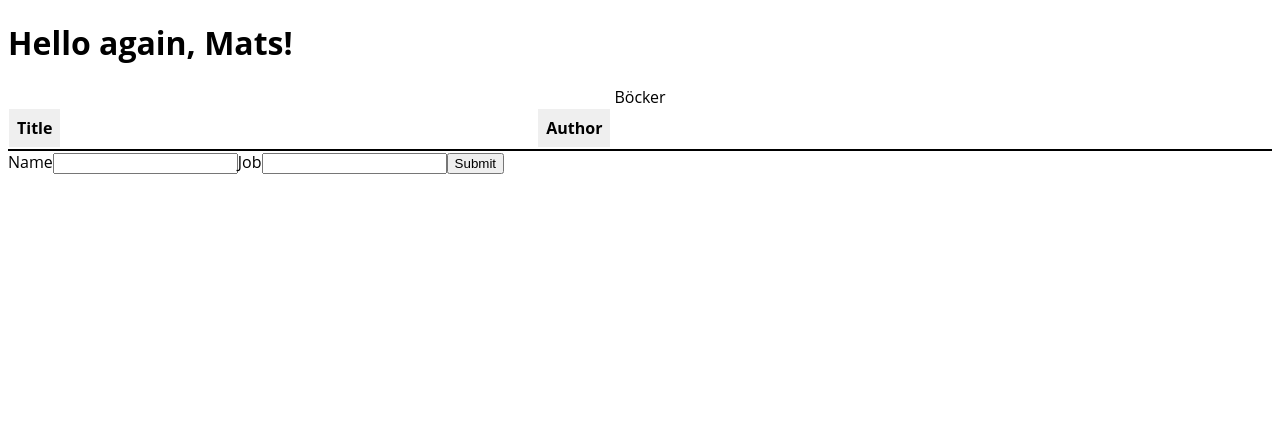
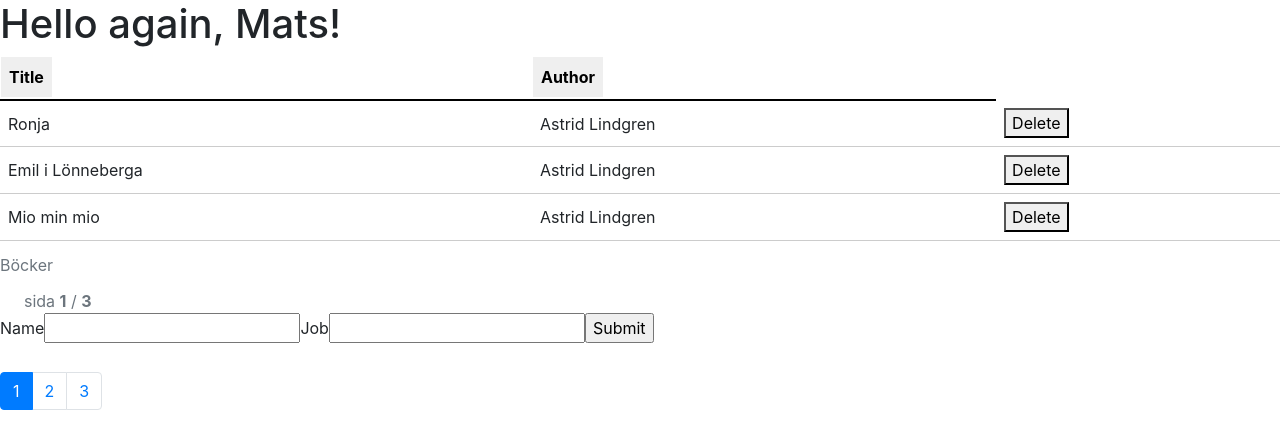
Before and after one commit to matseke/library, a React (Create React App) app: page / in a window 1280 px wide. Shown: the top 448 px of the page. Built offline with nearby package versions, Linux system fonts and the light colour scheme.

Commit message:
Added paging

```diff
--- a/package.json
+++ b/package.json
@@ -6,6 +6,7 @@
     "@testing-library/jest-dom": "^4.2.4",
     "@testing-library/react": "^9.5.0",
     "@testing-library/user-event": "^7.2.1",
+    "bootstrap": "^4.1.0",
     "react": "^16.13.1",
     "react-dom": "^16.13.1",
     "react-scripts": "3.4.3"
--- a/src/App.js
+++ b/src/App.js
@@ -1,6 +1,8 @@
+import "bootstrap/dist/css/bootstrap.min.css";
 import React, {Component} from 'react';
 import Table from './Table';
 import Form from './Form';
+import Pagination from './components/Pagination';
 
 class App extends Component {
   state = {
@@ -20,8 +22,62 @@ class App extends Component {
       //   author: 'J.K Rowling',
       //   id: 3245
       // }
-    ]
+    ],
+    currentBooks: [],
+    currentPage: null,
+    totalPages: null,
   };
+
+  componentDidMount() {
+    const library = [{
+      title: 'Ronja',
+      author: 'Astrid Lindgren',
+      id: 1254
+    },
+    {
+      title: 'Emil i Lönneberga',
+      author: 'Astrid Lindgren',
+      id: 4264
+    },
+    {
+      title: 'Mio min mio',
+      author: 'Astrid Lindgren',
+      id: 4299
+    },
+    {
+      title: 'Barnen i Bullerbyn',
+      author: 'Astrid Lindgren',
+      id: 4300
+    },
+    {
+      title: 'Harry Potter',
+      author: 'J.K Rowling',
+      id: 3245
+    },
+    {
+      title: 'Gravplaneten',
+      author: 'Oskar Källner',
+      id: 4239
+    },
+    {
+      title: 'Nalle Puh',
+      author: 'A A Milne',
+      id: 3246
+    }
+  ];
+
+    this.setState({ library });
+  }
+
+  onPageChanged = data => {
+    const { library } = this.state;
+    const { currentPage, totalPages, pageLimit } = data;
+    const offset = (currentPage - 1) * pageLimit;
+    const currentBooks = library.slice(offset, offset + pageLimit);
+
+    this.setState({ currentPage, currentBooks, totalPages });
+    console.log('library: ' + library + ' currentBooks:' + currentBooks + ' currentPage:' + currentPage + ' offset: ' + offset + ' pagelimit: ' + pageLimit + ' TotalPages: ' + totalPages);
+  }
 
   removeBook = (index) => {
     const {library} = this.state;
@@ -34,16 +90,30 @@ class App extends Component {
   }
 
   handleSubmit = (book) => {
-    this.setState({library: [...this.state.library, book]})
+    this.setState({library: [...this.state.library, book]});
+    this.setState({currentPage: null});
   }
 
   render() {
+    const { library, currentBooks, currentPage, totalPages } = this.state;
+    const totalBooks = library.length;
+
+    if (totalBooks === 0) return null;
 
     return (
       <div className="App">
         <h1>Hello again, Mats!</h1>
-        <Table libraryData={this.state.library} removeBook={this.removeBook}/>
+        <Table libraryData={currentBooks} removeBook={this.removeBook}/>
+        { currentPage && (
+                <span className="current-page d-inline-block h-100 pl-4 text-secondary">
+                  sida <span className="font-weight-bold">{ currentPage }</span> / <span className="font-weight-bold">{ totalPages }</span>
+                </span>
+              )
+        }
         <Form handleSubmit={this.handleSubmit}/>
+        <div className="d-flex flex-row py-4 align-items-center">
+          <Pagination totalRecords={totalBooks} pageLimit={3} pageNeighbours={1} onPageChanged={this.onPageChanged} />
+        </div>
       </div>
     );
   }
--- /dev/null
+++ b/src/components/Pagination.js
@@ -0,0 +1,190 @@
+import React, { Component, Fragment } from "react";
+import PropTypes from "prop-types";
+
+const LEFT_PAGE = "LEFT";
+const RIGHT_PAGE = "RIGHT";
+
+const range = (from, to, step = 1) => {
+  let i = from;
+  const range = [];
+
+  while (i <= to) {
+    range.push(i);
+    i += step;
+  }
+
+  return range;
+};
+
+class Pagination extends Component {
+  constructor(props) {
+    super(props);
+    const { totalRecords = null, pageLimit = 30, pageNeighbours = 0 } = props;
+
+    this.pageLimit = typeof pageLimit === "number" ? pageLimit : 30;
+    this.totalRecords = typeof totalRecords === "number" ? totalRecords : 0;
+
+    this.pageNeighbours =
+      typeof pageNeighbours === "number"
+        ? Math.max(0, Math.min(pageNeighbours, 2))
+        : 0;
+
+    this.totalPages = Math.ceil(this.totalRecords / this.pageLimit);
+
+    this.state = { currentPage: 1 };
+  }
+
+  componentDidMount() {
+    this.gotoPage(1);
+  }
+
+  gotoPage = page => {
+    const { onPageChanged = f => f } = this.props;
+
+    const currentPage = Math.max(1, Math.min(page, this.totalPages));
+
+    const paginationData = {
+      currentPage,
+      totalPages: this.totalPages,
+      pageLimit: this.pageLimit,
+      totalRecords: this.totalRecords
+    };
+
+    this.setState({ currentPage }, () => onPageChanged(paginationData));
+  };
+
+  handleClick = (page, evt) => {
+    evt.preventDefault();
+    this.gotoPage(page);
+  };
+
+  handleMoveLeft = evt => {
+    evt.preventDefault();
+    this.gotoPage(this.state.currentPage - this.pageNeighbours * 2 - 1);
+  };
+
+  handleMoveRight = evt => {
+    evt.preventDefault();
+    this.gotoPage(this.state.currentPage + this.pageNeighbours * 2 + 1);
+  };
+
+  fetchPageNumbers = () => {
+    const totalPages = this.totalPages;
+    const currentPage = this.state.currentPage;
+    const pageNeighbours = this.pageNeighbours;
+
+    const totalNumbers = this.pageNeighbours * 2 + 3;
+    const totalBlocks = totalNumbers + 2;
+
+    if (totalPages > totalBlocks) {
+      let pages = [];
+
+      const leftBound = currentPage - pageNeighbours;
+      const rightBound = currentPage + pageNeighbours;
+      const beforeLastPage = totalPages - 1;
+
+      const startPage = leftBound > 2 ? leftBound : 2;
+      const endPage = rightBound < beforeLastPage ? rightBound : beforeLastPage;
+
+      pages = range(startPage, endPage);
+
+      const pagesCount = pages.length;
+      const singleSpillOffset = totalNumbers - pagesCount - 1;
+
+      const leftSpill = startPage > 2;
+      const rightSpill = endPage < beforeLastPage;
+
+      const leftSpillPage = LEFT_PAGE;
+      const rightSpillPage = RIGHT_PAGE;
+
+      if (leftSpill && !rightSpill) {
+        const extraPages = range(startPage - singleSpillOffset, startPage - 1);
+        pages = [leftSpillPage, ...extraPages, ...pages];
+      } else if (!leftSpill && rightSpill) {
+        const extraPages = range(endPage + 1, endPage + singleSpillOffset);
+        pages = [...pages, ...extraPages, rightSpillPage];
+      } else if (leftSpill && rightSpill) {
+        pages = [leftSpillPage, ...pages, rightSpillPage];
+      }
+
+      return [1, ...pages, totalPages];
+    }
+
+    return range(1, totalPages);
+  };
+
+  render() {
+    if (!this.totalRecords) return null;
+
+    if (this.totalPages === 1) return null;
+
+    const { currentPage } = this.state;
+    const pages = this.fetchPageNumbers();
+
+    return (
+      <Fragment>
+        <nav aria-label="Countries Pagination">
+          <ul className="pagination">
+            {pages.map((page, index) => {
+              if (page === LEFT_PAGE)
+                return (
+                  <li key={index} className="page-item">
+                    <a
+                      className="page-link"
+                      href="#a"
+                      aria-label="Previous"
+                      onClick={this.handleMoveLeft}
+                    >
+                      <span aria-hidden="true">&laquo;</span>
+                      <span className="sr-only">Previous</span>
+                    </a>
+                  </li>
+                );
+
+              if (page === RIGHT_PAGE)
+                return (
+                  <li key={index} className="page-item">
+                    <a
+                      className="page-link"
+                      href="#b"
+                      aria-label="Next"
+                      onClick={this.handleMoveRight}
+                    >
+                      <span aria-hidden="true">&raquo;</span>
+                      <span className="sr-only">Next</span>
+                    </a>
+                  </li>
+                );
+
+              return (
+                <li
+                  key={index}
+                  className={`page-item${
+                    currentPage === page ? " active" : ""
+                  }`}
+                >
+                  <a
+                    className="page-link"
+                    href="#c"
+                    onClick={e => this.handleClick(page, e)}
+                  >
+                    {page}
+                  </a>
+                </li>
+              );
+            })}
+          </ul>
+        </nav>
+      </Fragment>
+    );
+  }
+}
+
+Pagination.propTypes = {
+  totalRecords: PropTypes.number.isRequired,
+  pageLimit: PropTypes.number,
+  pageNeighbours: PropTypes.number,
+  onPageChanged: PropTypes.func
+};
+
+export default Pagination;
```
Also changed, not shown: 1 other file (tests, documents, lock files or other folders).
